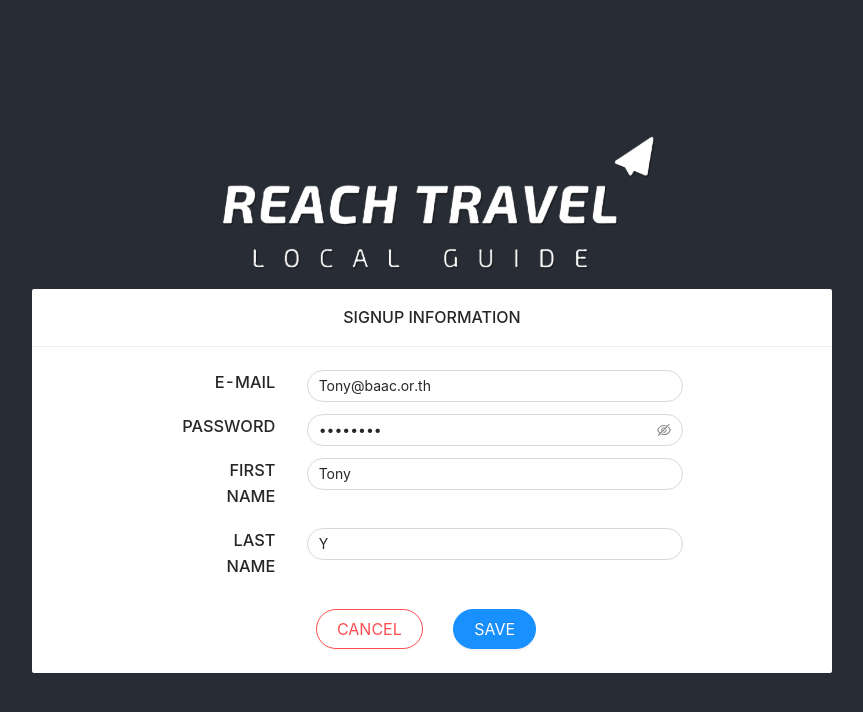
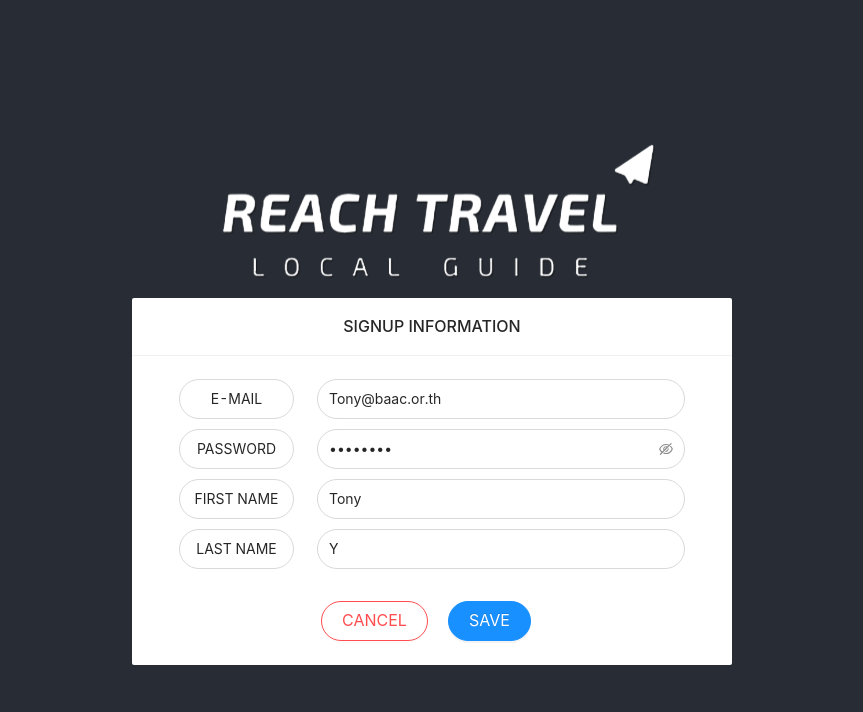
Before and after one commit to WanitchT/local-guide-gui, a React (Create React App) app: page /singup in a window 1280 px wide. Shown: the top 712 px of the page, without its empty margins (208-1071 px from the left). Built offline with nearby package versions, Linux system fonts and the light colour scheme.

Commit message:
[Edited]:

```diff
--- a/src/page/Display.js
+++ b/src/page/Display.js
@@ -1,6 +1,6 @@
 import React from 'react';
 import '../App.css';
-import { Button, Input, Row, Col, Layout, Menu } from 'antd';
+import { Button, Input, Row, Col, Layout, Menu, Card } from 'antd';
 import 'antd/dist/antd.css';
 import { BrowserRouter as Router, Switch, Route, Link } from "react-router-dom";
 
@@ -15,13 +15,22 @@ class Display extends React.Component {
 
   render() {
     return (
+      // <div className="App">
+      //   <div className="App-display">
+      //     <img src={this.state.logo} width="500px" alt="Logo" />
+      //     <img src={this.state.display} width="500px" alt="Display" />
+      //     <br />
+      //     <div><Button shape="round" size="large"><Link to="/login">Website</Link></Button></div>
+      //     <br />
+      //   </div>
+      // </div>
       <div className="App">
         <div className="App-display">
-          <img src={this.state.logo} width="500px" alt="Logo" />
-          <img src={this.state.display} width="500px" alt="Display" />
-          <br />
-          <div><Button shape="round" size="large"><Link to="/login">Website</Link></Button></div>
-          <br />
+          <Row>
+            <Col span={24}>
+              <Link to="/login"><img src={this.state.logo} width="500px" alt="Logo" /></Link>
+            </Col>
+          </Row>
         </div>
       </div>
     )
--- a/src/page/Signup.js
+++ b/src/page/Signup.js
@@ -80,63 +80,73 @@ class Signup extends React.Component {
       <div className="App">
         <div className="App-display">
         <img src={this.state.logo} width="500px" alt="Logo" />
-        <Card title="SIGNUP INFORMATION" bordered={false} style={{ width: 800 }}>
+        <Card title="SIGNUP INFORMATION" bordered={false} style={{ width: 600 }}>
           <Row>
-            <Col span={4}></Col>
-            <Col span={3} style={{ textAlign: "right" }}><h3>E-MAIL</h3></Col>
             <Col span={1}></Col>
-            <Col span={12}>
-              <Input style={{ borderRadius: 50 }} value={this.state.txtUsername} onChange={(e) => {
+            <Col span={5} style={{ height: "50px" }}>
+              <Input style={{ width: '100%', borderRadius: 50, textAlign: 'center', height: "40px" }} value="E-MAIL"></Input>
+            </Col>
+            <Col span={1}></Col>
+            <Col span={16}>
+              <Input style={{ borderRadius: 50, height: "40px" }} value={this.state.txtUsername} onChange={(e) => {
                 this.setState({
                   txtUsername: e.target.value
                 })
               }}></Input>
             </Col>
+            <Col span={1}></Col>
           </Row>
-          <Row><Col span={24} style={{ height: "10px" }}></Col></Row>
           <Row>
-            <Col span={4}></Col>
-            <Col span={3} style={{ textAlign: "right" }}><h3>PASSWORD</h3></Col>
             <Col span={1}></Col>
-            <Col span={12}>
-              <Input.Password style={{ borderRadius: 50 }} value={this.state.txtPassword} onChange={(e) => {
+            <Col span={5} style={{ height: "50px" }}>
+              <Input style={{ width: '100%', borderRadius: 50, textAlign: 'center', height: "40px" }} value="PASSWORD"></Input>
+            </Col>
+            <Col span={1}></Col>
+            <Col span={16}>
+              <Input.Password style={{ borderRadius: 50, height: "40px" }} value={this.state.txtPassword} onChange={(e) => {
                 this.setState({
                   txtPassword: e.target.value
                 })
               }}></Input.Password>
             </Col>
+            <Col span={1}></Col>
           </Row>
-          <Row><Col span={24} style={{ height: "10px" }}></Col></Row>
           <Row>
-            <Col span={4}></Col>
-            <Col span={3} style={{ textAlign: "right" }}><h3>FIRST NAME</h3></Col>
             <Col span={1}></Col>
-            <Col span={12}>
-              <Input style={{ borderRadius: 50 }} value={this.state.txtFirstName} onChange={(e) => {
+            <Col span={5} style={{ height: "50px" }}>
+              <Input style={{ width: '100%', borderRadius: 50, textAlign: 'center', height: "40px" }} value="FIRST NAME"></Input>
+            </Col>
+            <Col span={1}></Col>
+            <Col span={16}>
+              <Input style={{ borderRadius: 50, height: "40px" }} value={this.state.txtFirstName} onChange={(e) => {
                 this.setState({
                   txtFirstName: e.target.value
                 })
               }}></Input>
             </Col>
+            <Col span={1}></Col>
           </Row>
-          <Row><Col span={24} style={{ height: "10px" }}></Col></Row>
           <Row>
-            <Col span={4}></Col>
-            <Col span={3} style={{ textAlign: "right" }}><h3>LAST NAME</h3></Col>
             <Col span={1}></Col>
-            <Col span={12}>
-              <Input style={{ borderRadius: 50 }} value={this.state.txtLastName} onChange={(e) => {
+            <Col span={5} style={{ height: "50px" }}>
+              <Input style={{ width: '100%', borderRadius: 50, textAlign: 'center', height: "40px" }} value="LAST NAME"></Input>
+            </Col>
+            <Col span={1}></Col>
+            <Col span={16}>
+              <Input style={{ borderRadius: 50, height: "40px" }} value={this.state.txtLastName} onChange={(e) => {
                 this.setState({
                   txtLastName: e.target.value
                 })
               }}></Input>
             </Col>
+            <Col span={1}></Col>
           </Row>
           <br />
           <Row>
-            <Col span={8}></Col>
-            <Col span={4} style={{ algin: "left" }}><Button shape="round" size="large" danger><Link to="/login">CANCEL</Link></Button></Col>
-            <Col span={4} style={{ algin: "left" }}><Button type="primary" shape="round" size="large" onClick={this.handleSubmit}>SAVE</Button></Col>
+            <Col span={7}></Col>
+            <Col span={5} style={{ algin: "left" }}><Button shape="round" size="large" danger><Link to="/login">CANCEL</Link></Button></Col>
+            <Col span={5} style={{ algin: "left" }}><Button type="primary" shape="round" size="large" onClick={this.handleSubmit}>SAVE</Button></Col>
+            <Col span={7}></Col>
           </Row>
           <Modal
             title="SUCCESS"
```
